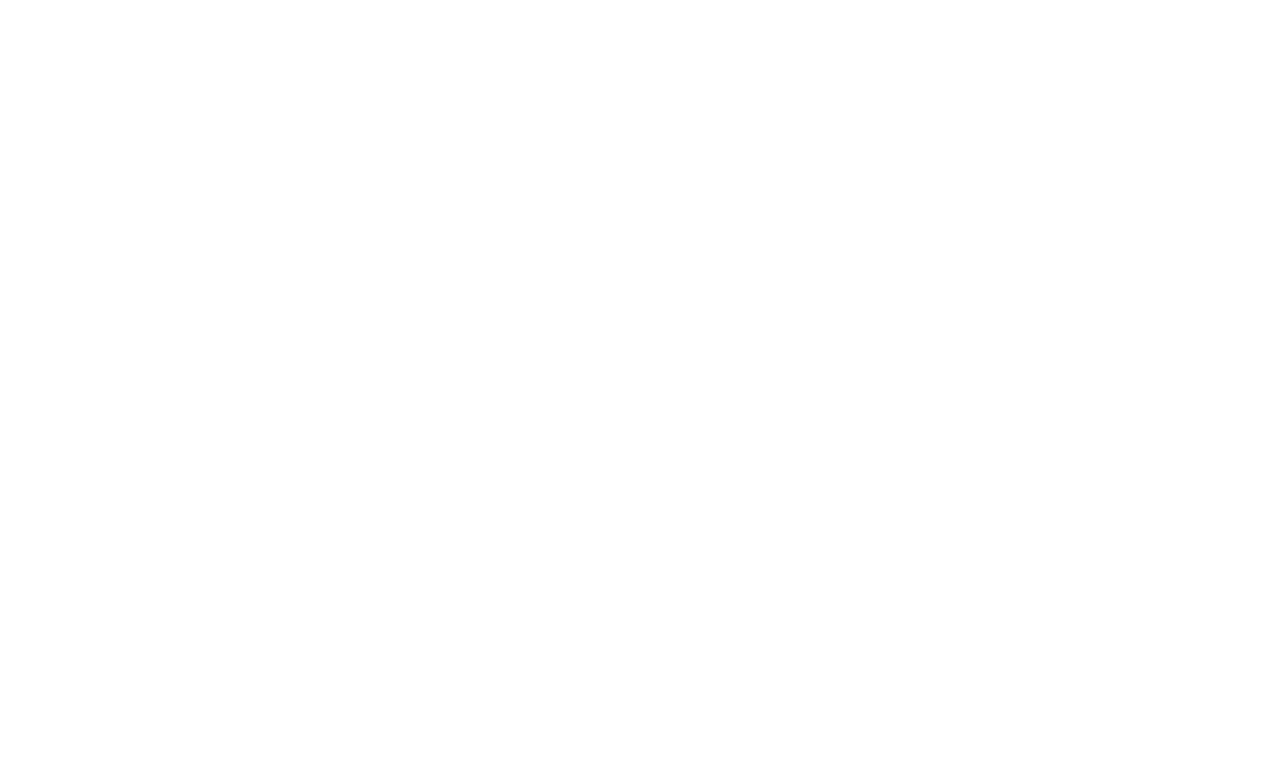
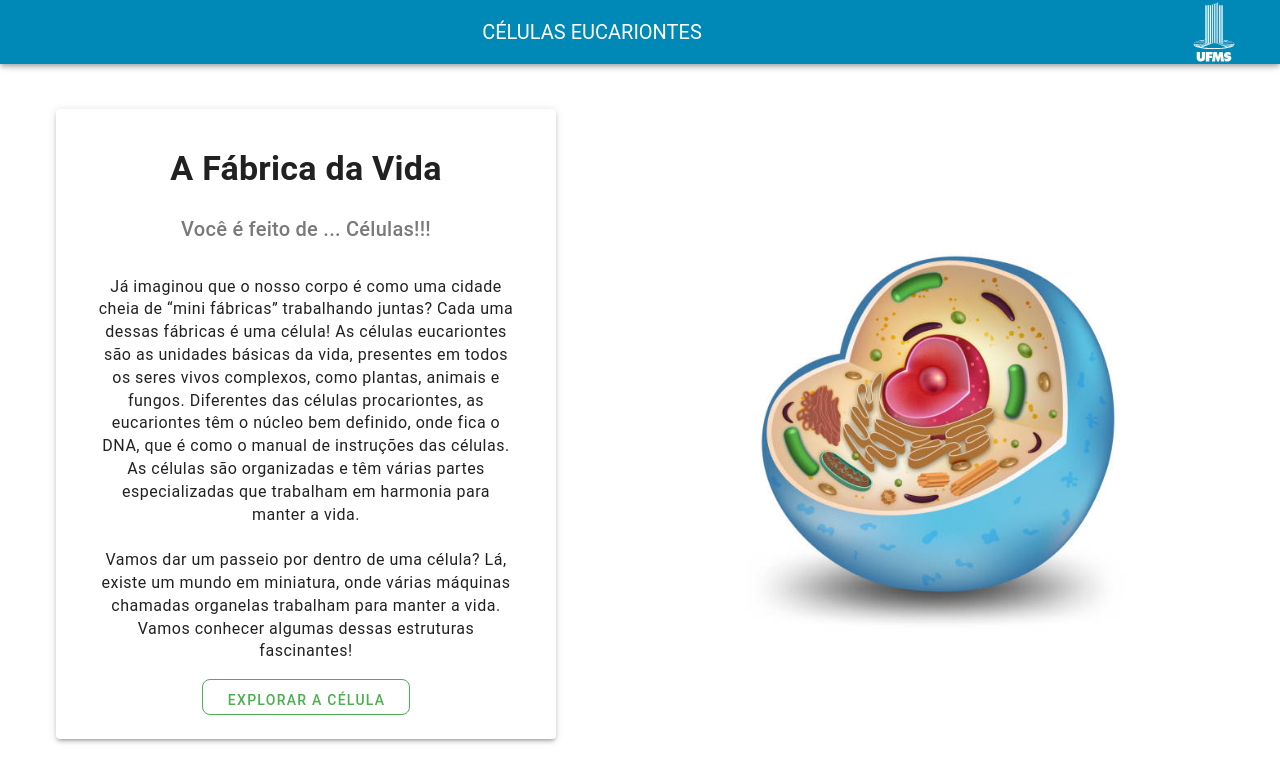
Before and after one commit to angelocestari/pwa-museu-ufms, a Vue app: page /screen2 in a window 1280 px wide. Before the commit this address had no page. Shown: the top 782 px of the page. Built offline with nearby package versions, Linux system fonts and the light colour scheme.

Commit message:
[FEAT] Tela 2 completa e começo da tela 3

```diff
--- a/src/router/index.js
+++ b/src/router/index.js
@@ -1,9 +1,13 @@
 import {createRouter, createWebHistory} from 'vue-router';
 
-import HomePage from '@/HomePage/index.vue';
+import HomePage from '@/views/HomePage/index.vue';
+import Screen2 from '@/views/Screen2/index.vue';
+import Screen3 from '@/views/Screen3/index.vue';
 
 const routes = [
     {path: '/', component: HomePage},
+    {path: '/screen2', component: Screen2},
+    {path: '/screen3', component: Screen3},
 ];
 
 const router = createRouter({
--- a/src/HomePage/index.vue
+++ b/src/views/HomePage/index.vue
@@ -15,6 +15,7 @@
                    text="Começar Apresentação"
                    variant="elevated"
                    class="px-6 py-3 text-white rounded-lg"
+                   @click="goToTela2"
             ></v-btn>
           </v-col>
         </v-row>
@@ -27,13 +28,19 @@
 
 <script setup>
 import {ref} from 'vue';
-import Navbar from "@/HomePage/components/navbar.vue";
-import SobreModal from "@/HomePage/components/sobreModal.vue";
+import {useRouter} from "vue-router";
+import Navbar from "@/views/HomePage/components/navbar.vue";
+import SobreModal from "@/views/HomePage/components/sobreModal.vue";
 
 const showModal = ref(false);
+const router = useRouter();
 
 function openModal() {
   showModal.value = true;
+}
+
+function goToTela2() {
+  router.push("/screen2");
 }
 
 </script>
--- /dev/null
+++ b/src/views/Screen2/index.vue
@@ -0,0 +1,63 @@
+<template>
+  <v-app>
+    <top-bar></top-bar>
+    <v-main class="d-flex align-center justify-center">
+      <v-container class="mt-n4">
+        <v-row class="align-center">
+          <v-col cols="12" md="6">
+            <v-card class="pa-6 text-center elevation-3" max-width="500px">
+              <v-card-title class="text-h4 font-weight-bold">A Fábrica da Vida</v-card-title>
+              <v-card-subtitle class="text-h6 mt-3">Você é feito de ... Células!!!</v-card-subtitle>
+              <v-card-text class="text-body-1 mt-4">
+                Já imaginou que o nosso corpo é como uma cidade cheia de “mini fábricas” trabalhando juntas? Cada uma
+                dessas fábricas é uma célula! As células eucariontes são as unidades básicas da vida, presentes em todos
+                os seres vivos complexos, como plantas, animais e fungos. Diferentes das células procariontes, as
+                eucariontes têm o núcleo bem definido, onde fica o DNA, que é como o manual de instruções das células.
+                As células são organizadas e têm várias partes especializadas que trabalham em harmonia para manter a
+                vida.
+                <br><br>
+                Vamos dar um passeio por dentro de uma célula? Lá, existe um mundo em miniatura, onde várias máquinas
+                chamadas organelas trabalham para manter a vida. Vamos conhecer algumas dessas estruturas fascinantes!
+              </v-card-text>
+              <v-btn color="green"
+                     variant="outlined"
+                     class="px-6 py-3 rounded-lg"
+                     @click="goToScreen3"
+                     text="Explorar a Célula"
+              ></v-btn>
+            </v-card>
+          </v-col>
+          <v-col cols="12"
+                 md="6"
+                 class="d-flex justify-center">
+            <v-img src="src/assets/celula-eucarionte.jpg" max-width="500" contain></v-img>
+          </v-col>
+        </v-row>
+      </v-container>
+    </v-main>
+  </v-app>
+</template>
+
+<script setup>
+import TopBar from "@/views/components/topBar.vue";
+import {useRouter} from "vue-router";
+
+const router = useRouter();
+
+function goToScreen3() {
+  router.push("/screen3");
+}
+
+</script>
+
+<style scoped>
+
+.v-main {
+  min-height: 100vh;
+}
+
+v-card {
+  border-radius: 12px;
+}
+
+</style>
--- /dev/null
+++ b/src/views/Screen3/components/CellInfoModal.vue
@@ -0,0 +1,46 @@
+<template>
+  <v-dialog v-model="isOpen"
+            max-width="500">
+    <v-card>
+      <v-card-title class="text-h5">
+        {{ title }}
+      </v-card-title>
+      <v-card-text>
+        {{ content }}
+      </v-card-text>
+      <v-card-actions>
+        <v-spacer></v-spacer>
+        <v-btn color="red"
+               @click="closeModal"
+               text="Fechar"
+        ></v-btn>
+      </v-card-actions>
+    </v-card>
+  </v-dialog>
+</template>
+
+<script setup>
+import { defineProps, defineEmits, computed } from 'vue';
+
+const props = defineProps({
+  modelValue: Boolean,
+  title: String,
+  content: String,
+});
+
+const emit = defineEmits(["update:modelValue"]);
+
+const isOpen = computed({
+  get: () => props.modelValue,
+  set: (value) => emit("update:modelValue", value)
+});
+
+function closeModal() {
+  isOpen.value = false;
+}
+
+</script>
+
+<style scoped>
+
+</style>
--- /dev/null
+++ b/src/views/Screen3/index.vue
@@ -0,0 +1,70 @@
+<template>
+  <v-app>
+    <top-bar></top-bar>
+    <v-main class="d-flex align-center justify-center">
+      <v-container class="d-flex align-center justify-center">
+        <v-img src="src/assets/celula-eucarionte.jpg"
+               max-width="80%"
+               max-height="80vh"
+               contain
+        ></v-img>
+        <v-btn icon
+               class="clickable-area nucleus"
+               @click="openModal('nucleus')">
+          <v-icon color="transparent">
+            mdi-circle
+          </v-icon>
+        </v-btn>
+        <CellInfoModal v-model="showModal"
+                       :title="modalTitle"
+                       :content="modalText"
+        ></CellInfoModal>
+      </v-container>
+    </v-main>
+  </v-app>
+</template>
+
+<script setup>
+import {ref} from "vue";
+import TopBar from "@/views/components/topBar.vue";
+import CellInfoModal from "@/views/Screen3/components/CellInfoModal.vue";
+
+const organelleData = {
+  nucleus: {
+    title: 'Núcleo: O cérebro da célula',
+    content: 'O núcleo é o centro de controle da célula eucarionte. Ele guarda o DNA e comanda tudo o que acontece dentro da célula. O núcleo é protegido por uma membrana que garante que só moléculas específicas entrem ou saiam, mantendo tudo funcionando da melhor maneira possível. '
+  }
+}
+
+const showModal = ref(false);
+const modalTitle = ref("");
+const modalText = ref("");
+
+function openModal(organelleId) {
+  if (organelleData[organelleId]) {
+    modalTitle.value = organelleData[organelleId].title;
+    modalText.value = organelleData[organelleId].content;
+    showModal.value = true;
+  }
+}
+
+</script>
+
+<style scoped>
+
+.clickable-area {
+  position: absolute;
+  width: 50px;
+  height: 50px;
+  border-radius: 50%;
+  background-color: transparent;
+  opacity: 0;
+  cursor: pointer;
+}
+
+.nucleus {
+  top: 44%;
+  left: 48%;
+}
+
+</style>
--- /dev/null
+++ b/src/views/components/topBar.vue
@@ -0,0 +1,12 @@
+<template>
+  <v-app-bar color="#0088B7">
+    <v-toolbar-title class="text-center w-100">
+      CÉLULAS EUCARIONTES
+    </v-toolbar-title>
+    <v-img src="src/assets/logo_ufms.svg" max-width="100" class="mr-4"></v-img>
+  </v-app-bar>
+</template>
+
+<script setup>
+
+</script>
```
Also changed, not shown: src/assets/celula-eucarionte.jpg (added), src/views/HomePage/components/navbar.vue (renamed from src/HomePage/components/navbar.vue), src/views/HomePage/components/sobreModal.vue (renamed from src/HomePage/components/sobreModal.vue).
